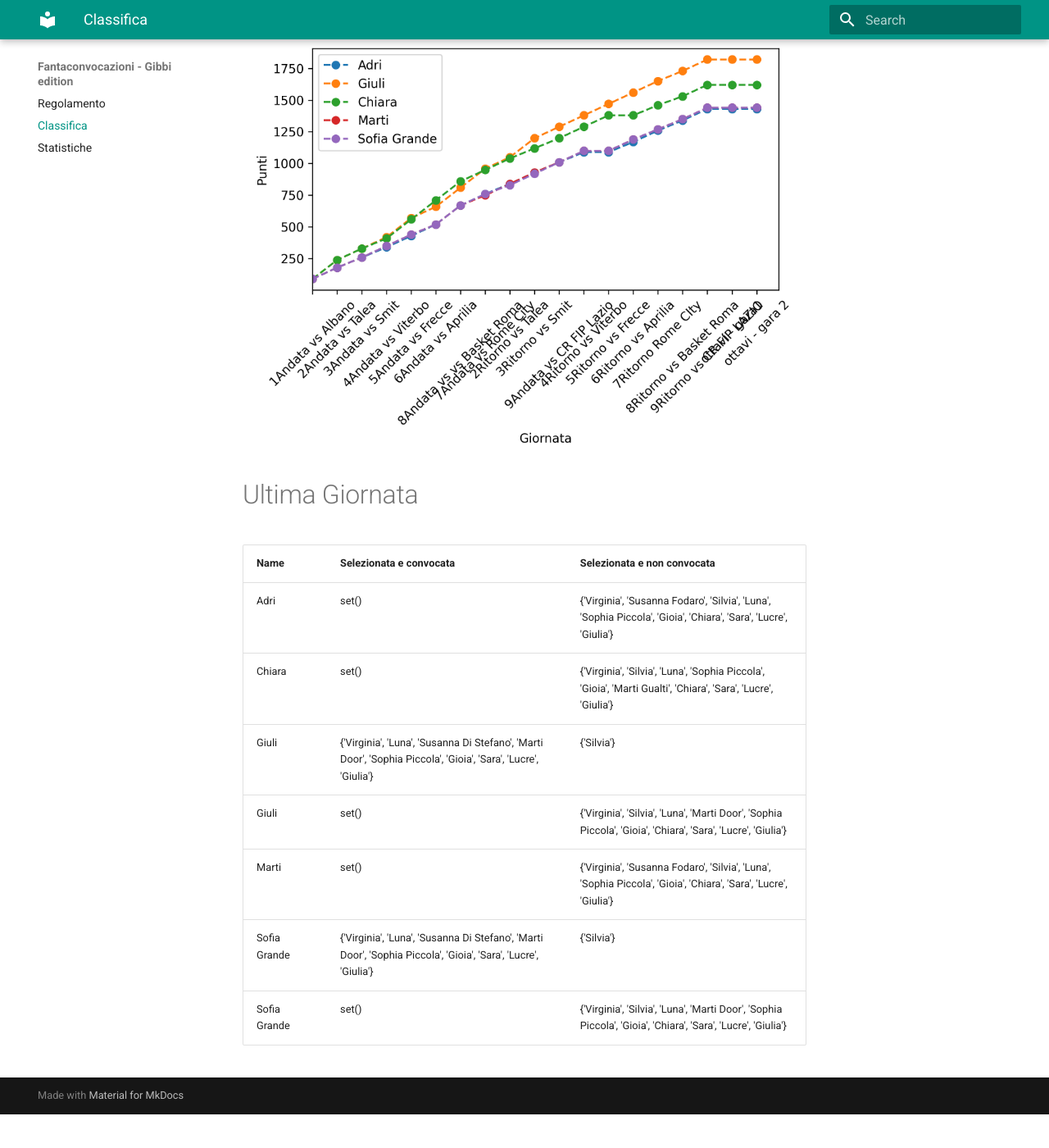
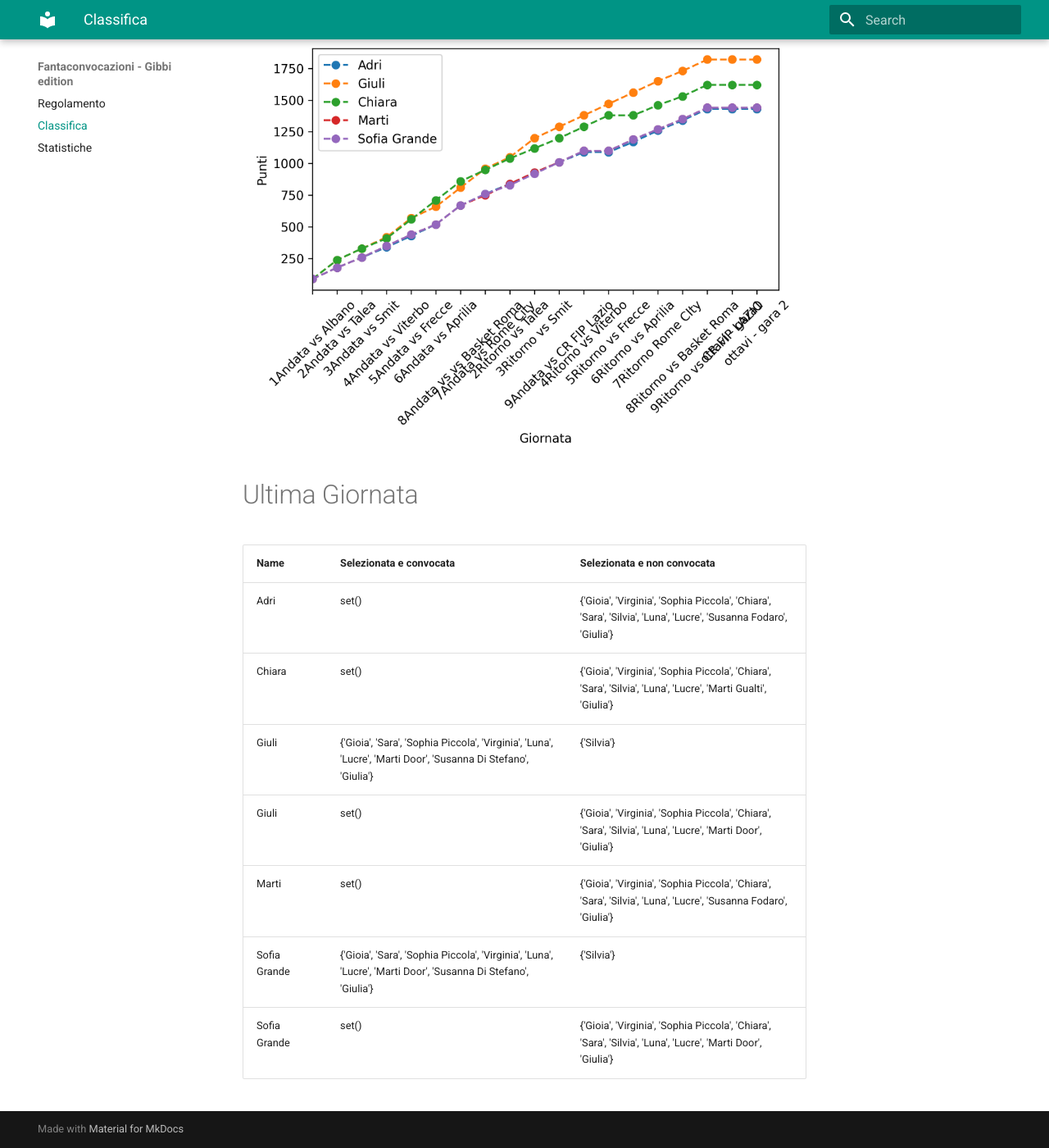
Before and after one commit to martinig94/fantagibbi, an MkDocs documentation site: the page built from docs/Classifica.md, in a window 1280 px wide and 1400 px high, scrolled down 565 px. Shown: the whole window at 82% size. Built offline with MkDocs 1.6.1 and Material for MkDocs 9.7.7, drawn with Linux system fonts in a browser that asks for light colours; before the commit the page ends 1924 px from its top, so only the background shows below that.

Commit message:
Auto-update from main.py

```diff
--- a/docs/Classifica.md
+++ b/docs/Classifica.md
@@ -18,11 +18,11 @@
 <!-- START_TABLE CORRECT -->
 | Name         | Selezionata e convocata                                                                                        | Selezionata e non convocata                                                                                      |
 |:-------------|:---------------------------------------------------------------------------------------------------------------|:-----------------------------------------------------------------------------------------------------------------|
-| Adri         | set()                                                                                                          | {'Virginia', 'Susanna Fodaro', 'Silvia', 'Luna', 'Sophia Piccola', 'Gioia', 'Chiara', 'Sara', 'Lucre', 'Giulia'} |
-| Chiara       | set()                                                                                                          | {'Virginia', 'Silvia', 'Luna', 'Sophia Piccola', 'Gioia', 'Marti Gualti', 'Chiara', 'Sara', 'Lucre', 'Giulia'}   |
-| Giuli        | {'Virginia', 'Luna', 'Susanna Di Stefano', 'Marti Door', 'Sophia Piccola', 'Gioia', 'Sara', 'Lucre', 'Giulia'} | {'Silvia'}                                                                                                       |
-| Giuli        | set()                                                                                                          | {'Virginia', 'Silvia', 'Luna', 'Marti Door', 'Sophia Piccola', 'Gioia', 'Chiara', 'Sara', 'Lucre', 'Giulia'}     |
-| Marti        | set()                                                                                                          | {'Virginia', 'Susanna Fodaro', 'Silvia', 'Luna', 'Sophia Piccola', 'Gioia', 'Chiara', 'Sara', 'Lucre', 'Giulia'} |
-| Sofia Grande | {'Virginia', 'Luna', 'Susanna Di Stefano', 'Marti Door', 'Sophia Piccola', 'Gioia', 'Sara', 'Lucre', 'Giulia'} | {'Silvia'}                                                                                                       |
-| Sofia Grande | set()                                                                                                          | {'Virginia', 'Silvia', 'Luna', 'Marti Door', 'Sophia Piccola', 'Gioia', 'Chiara', 'Sara', 'Lucre', 'Giulia'}     |
+| Adri         | set()                                                                                                          | {'Gioia', 'Virginia', 'Sophia Piccola', 'Chiara', 'Sara', 'Silvia', 'Luna', 'Lucre', 'Susanna Fodaro', 'Giulia'} |
+| Chiara       | set()                                                                                                          | {'Gioia', 'Virginia', 'Sophia Piccola', 'Chiara', 'Sara', 'Silvia', 'Luna', 'Lucre', 'Marti Gualti', 'Giulia'}   |
+| Giuli        | {'Gioia', 'Sara', 'Sophia Piccola', 'Virginia', 'Luna', 'Lucre', 'Marti Door', 'Susanna Di Stefano', 'Giulia'} | {'Silvia'}                                                                                                       |
+| Giuli        | set()                                                                                                          | {'Gioia', 'Virginia', 'Sophia Piccola', 'Chiara', 'Sara', 'Silvia', 'Luna', 'Lucre', 'Marti Door', 'Giulia'}     |
+| Marti        | set()                                                                                                          | {'Gioia', 'Virginia', 'Sophia Piccola', 'Chiara', 'Sara', 'Silvia', 'Luna', 'Lucre', 'Susanna Fodaro', 'Giulia'} |
+| Sofia Grande | {'Gioia', 'Sara', 'Sophia Piccola', 'Virginia', 'Luna', 'Lucre', 'Marti Door', 'Susanna Di Stefano', 'Giulia'} | {'Silvia'}                                                                                                       |
+| Sofia Grande | set()                                                                                                          | {'Gioia', 'Virginia', 'Sophia Piccola', 'Chiara', 'Sara', 'Silvia', 'Luna', 'Lucre', 'Marti Door', 'Giulia'}     |
 <!-- END_TABLE CORRECT -->
```
